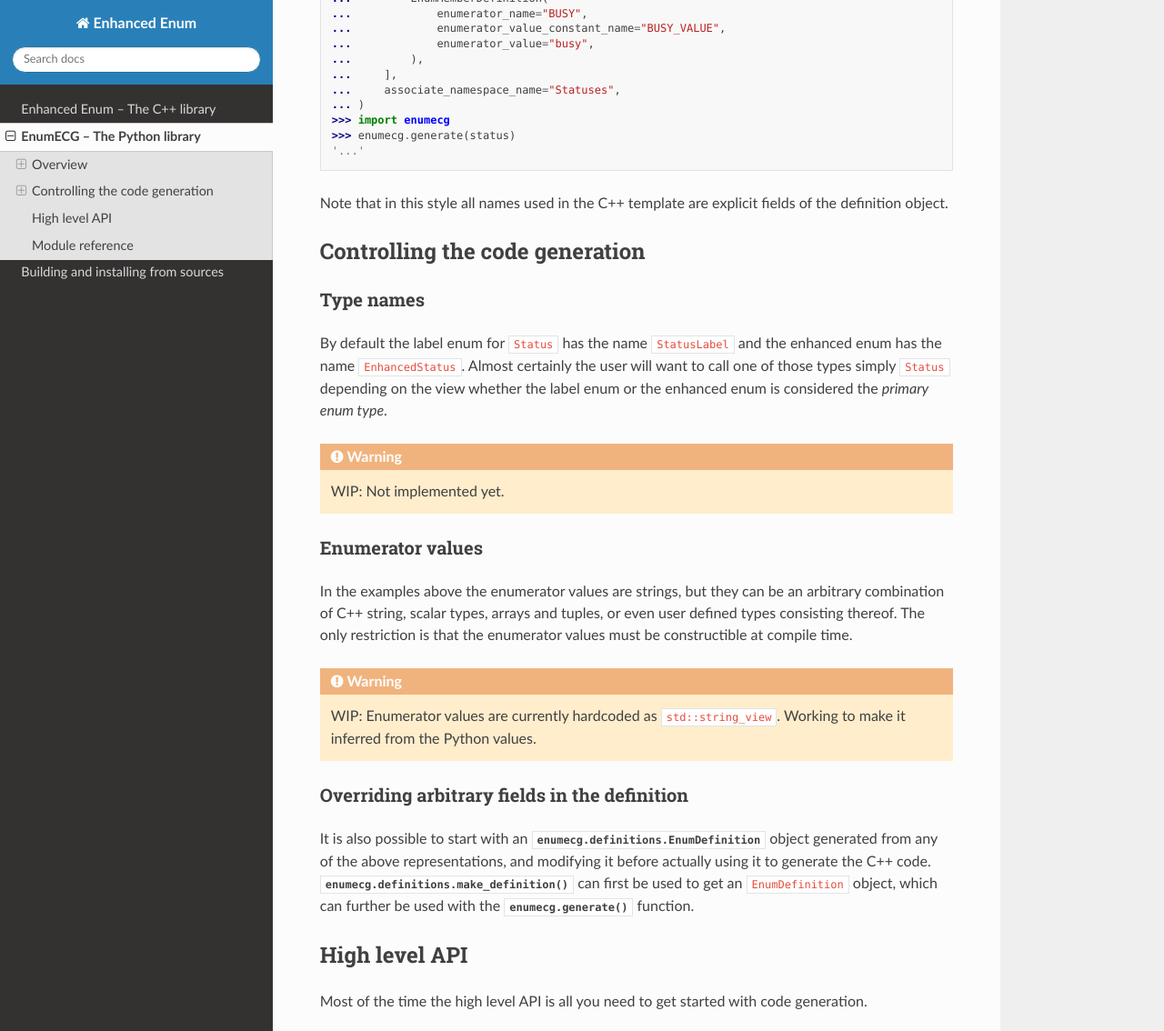
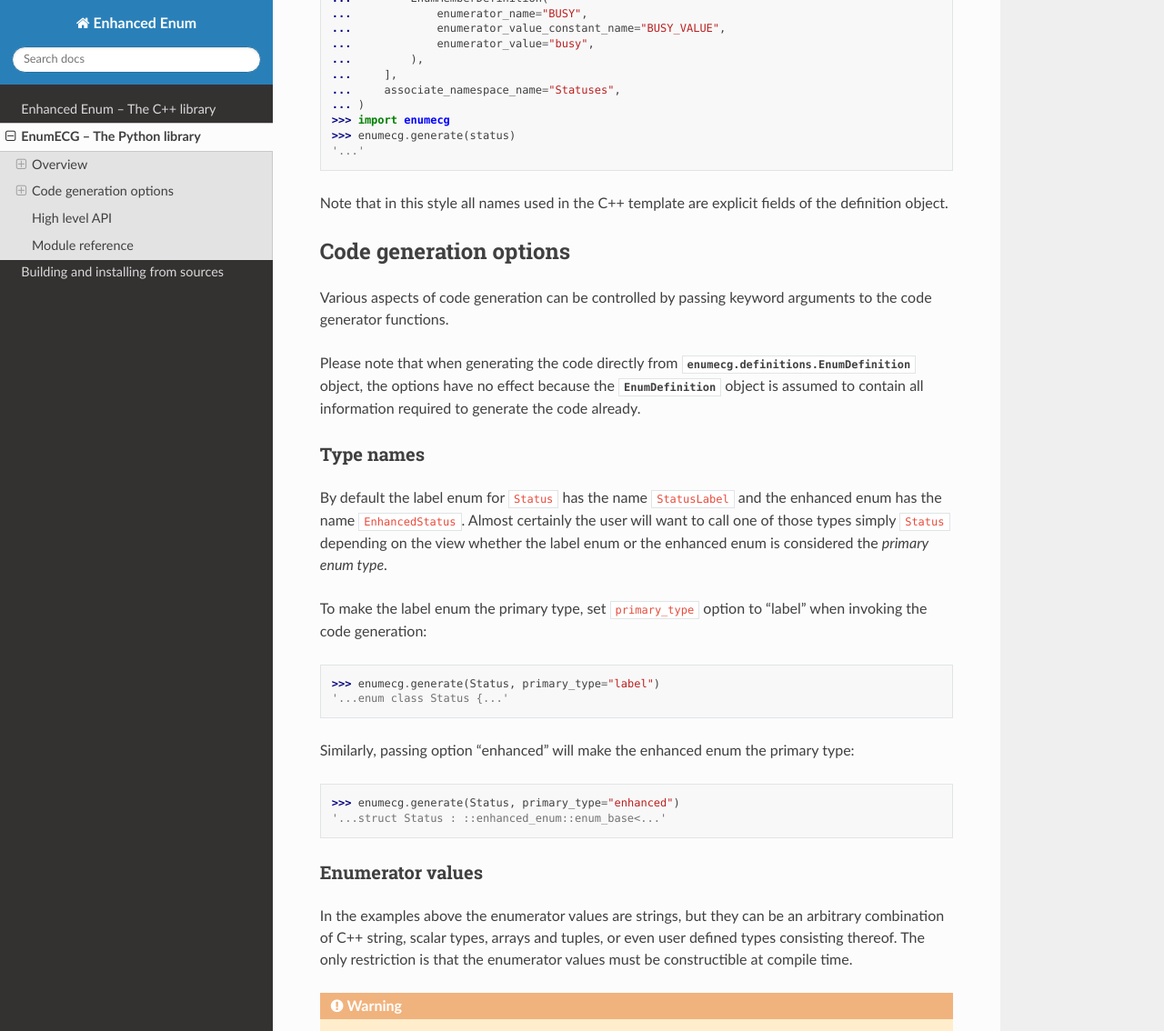
Before and after one commit to jasujm/enhanced-enum, a Sphinx documentation site: the page built from docs/enumecglib.rst, in a window 1280 px wide and 1400 px high, scrolled down 1878 px, cut to the strip 0-1134 px from the top of the window. Shown: the whole strip at 91% size. Built offline with Sphinx 7.4.7 and the Read the Docs theme 2.0.0, drawn with Linux system fonts in a browser that asks for light colours; some of the changed text lies outside the part shown.

Commit message:
Add primary_type option to code generation

```diff
--- a/docs/enumecglib.rst
+++ b/docs/enumecglib.rst
@@ -67,7 +67,7 @@ The supported keys are:
 - ``members``: Mapping between enumerator names and values. The
   enumerators appear in the same order as they appear in the
   definition. Note that in CPython ``dict`` type is ordered by
-  default, but to be more explicit, ``collections.OrderedDict`` might
+  default, but to be more explicit, :class:`collections.OrderedDict` might
   be preferred.
 
 Native representation
@@ -113,8 +113,16 @@ explicit fields of the definition object.
 
 .. _enumecg-code-generation:
 
-Controlling the code generation
--------------------------------
+Code generation options
+-----------------------
+
+Various aspects of code generation can be controlled by passing
+keyword arguments to the code generator functions.
+
+Please note that when generating the code directly from
+:class:`enumecg.definitions.EnumDefinition` object, the options have
+no effect because the :class:`EnumDefinition` object is assumed to contain
+all information required to generate the code already.
 
 Type names
 ..........
@@ -125,9 +133,21 @@ certainly the user will want to call one of those types simply
 ``Status`` depending on the view whether the label enum or the
 enhanced enum is considered the *primary enum type*.
 
-.. warning::
+To make the label enum the primary type, set ``primary_type`` option
+to "label" when invoking the code generation:
 
-   WIP: Not implemented yet.
+.. doctest::
+
+   >>> enumecg.generate(Status, primary_type="label")
+   '...enum class Status {...'
+
+Similarly, passing option "enhanced" will make the enhanced enum the
+primary type:
+
+.. doctest::
+
+   >>> enumecg.generate(Status, primary_type="enhanced")
+   '...struct Status : ::enhanced_enum::enum_base<...'
 
 .. _enumecg-enumerator-values:
 
@@ -154,8 +174,13 @@ It is also possible to start with an
 of the above representations, and modifying it before actually using
 it to generate the C++
 code. :func:`enumecg.definitions.make_definition()` can first be used
-to get an ``EnumDefinition`` object, which can further be used with
-the :func:`enumecg.generate()` function.
+to get an :class:`EnumDefinition` object, which can further be used
+with the :func:`enumecg.generate()` function.
+
+Note that, although the :func:`generate()` function will ignore any
+options when an :class:`EnumDefinition` object is used as argument,
+:func:`make_definition()` accepts all the same options, that will be
+applied when creating the enum definition.
 
 .. _enumecg-high-level-api:
 
```
Also changed, not shown: 3 other files.
